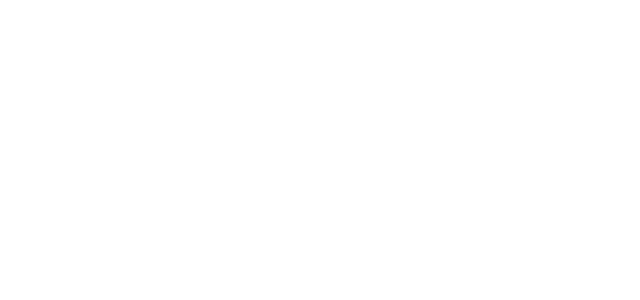
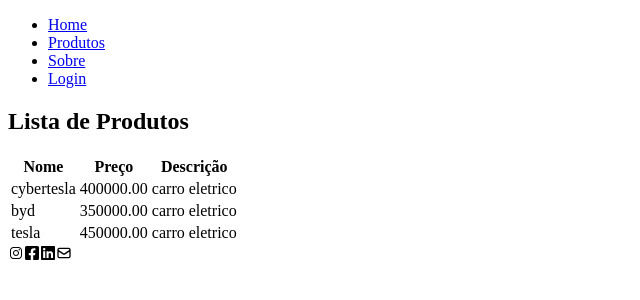
Before and after one commit to PP950/projetoweb, a React (Vite) app: page /cadastrarproduto in a window 1280 px wide. Before the commit this address had no page. Shown: the top 300 px of the page, without its empty margins (0-640 px from the left). Built offline with nearby package versions, Linux system fonts and the light colour scheme; data requests are answered from the project's data file.

Commit message:
adicionando cadastro de carros e cadastro de usuarios

```diff
--- a/dados_dos_produtos.json
+++ b/dados_dos_produtos.json
@@ -1,5 +1,22 @@
 {
-    "Produtos":[
-
-    ]
+  "Produtos": [
+    {
+      "id": "800a",
+      "nome": "cybertesla",
+      "preco": "400000",
+      "descricao": "carro eletrico"
+    },
+    {
+      "id": "25e3",
+      "nome": "byd",
+      "preco": "350000",
+      "descricao": "carro eletrico"
+    },
+    {
+      "id": "1368",
+      "nome": "tesla",
+      "preco": "450000",
+      "descricao": "carro eletrico"
+    }
+  ]
 }
--- a/src/main.jsx
+++ b/src/main.jsx
@@ -8,6 +8,7 @@
 import CadastrarProdutos from './routes/CadastrarProduto.jsx'
 import Error from './routes/Error.jsx'
 import App from './App.jsx'
+import Usuario from './routes/Usuario.jsx'
 
 //criando a função pai e filho
 const router = createBrowserRouter([{
@@ -21,7 +22,8 @@
     {path:'/login', element:<Login/>},
     {path:'/sobre', element:<Sobre/>},
     {path:'/produtos', element:<Produtos/>},
-    {path:'/cadastrarprodutos', element:<CadastrarProdutos/>},
+    {path:'/cadastrarproduto', element:<CadastrarProdutos/>},
+    {path:'/usuario', element:<Usuario/>}
   ]
 }])
 
--- a/src/routes/CadastrarProduto.jsx
+++ b/src/routes/CadastrarProduto.jsx
@@ -1,7 +1,44 @@
-const CadastrarProduto=()=>{
-    return(
-        <>
-        </>
-    )
-}
-export default CadastrarProduto
+import { useState, useEffect } from "react";
+import { Link } from "react-router-dom";
+
+const Produtos = () => {
+    const [produtos, setProdutos] = useState([]);
+
+    useEffect(() => {
+        fetch("http://localhost:4343/Produtos")
+            .then((res) => res.json())
+            .then((data) => {
+                setProdutos(data);
+            });
+    }, []);
+
+    const handleDelete = (id) => {
+        // Função para deletar o produto
+    };
+
+    return (
+        <section className="produtos">
+            <h1>Lista de Produtos</h1>
+            <table>
+                <thead>
+                    <tr>
+                        <th>Nome</th>
+                        <th>Preço</th>
+                        <th>Descrição</th>
+                    </tr>
+                </thead>
+                <tbody>
+                    {produtos.map((item) => (
+                        <tr key={item.id}>
+                            <td>{item.nome}</td>
+                            <td>{parseFloat(item.preco).toFixed(2)}</td>
+                            <td>{item.descricao}</td>
+                        </tr>
+                    ))}
+                </tbody>
+            </table>
+        </section>
+    );
+};
+
+export default Produtos;
--- a/src/routes/Login.jsx
+++ b/src/routes/Login.jsx
@@ -91,7 +91,7 @@
                             </li>
                             <li>
                                 <span className="text1">Não possui conta?</span>
-                                <Link to="/">Criar</Link>
+                                <Link to="/usuario">Criar</Link>
                             </li>
                         </ul>
                     </form>
--- /dev/null
+++ b/src/routes/Usuario.jsx
@@ -0,0 +1,89 @@
+import { useParams, Link,useNavigate } from "react-router-dom";
+import { useState, useEffect } from "react";
+
+
+const Usuario=()=>{
+    /*Hook-useParams- é utilizado para receber paramentros(codigo) pela rota */
+    let {id} =useParams();
+
+    /*Hook- useState- ele manipula o estado da variavel */
+    const [usuarios,setUsuarios]=useState({
+        id,
+        usuario:'',
+        senha:''
+    });
+
+    //Hook- useNavigate- redireciona para outro componente
+    const navigate = useNavigate();
+
+    //criando a função handleChange
+    // (...)spreed- expande os valores antigos com o novo  isso sempre vai acontecer com array ou objeto
+    // evento target- captura o que foi digitado em um campo
+    //value{usuarios.usuario} vai la no banco(json) e tras o usuario
+    //value{usuarios.senha} vai la no banco(json) e tras a senha
+    const handleChange=(e)=>{
+        setUsuarios({...usuarios,[e.target.name]: e.target.value});
+    }
+
+    //criando uma variavel method ara post edit
+    let metodo ="post"
+    if(id){
+        metodo="put"
+    }
+
+    //criando a função handleSubmit
+    const handleSubmit=(e)=>{
+        //Previne qualquer alteração na pagina (ex. Load)
+        e.preventDefault();
+
+    fetch(`http://localhost:9595/usuarios/${id ? id: ''}` ,{
+        method:metodo,
+        headers:{
+            'Content-Type': 'application/json',
+        },
+        body: JSON.stringify(usuarios),
+        //promises
+    }).then(()=>{
+        //direciona para o componente
+        navigate("/");
+    })
+    };
+
+
+
+
+    return (
+        <section className="usuario">
+            <h1>Cadastro de Usuários</h1>
+            <form onSubmit={handleSubmit}>
+                <input
+                    type="text"
+                    name="usuario"
+                    value={usuarios.usuario}
+                    placeholder="Digite seu usuário"
+                    /* O onChange é util em situações que é necessário reagir
+                    em tempo real a cada alteração do input */
+                    onChange={handleChange}
+                />
+
+                <input
+                    type="password"
+                    name="senha"
+                    value={usuarios.senha}
+                    placeholder="Digite sua senha"
+                    /* O onChange é util em situações que é necessário reagir
+                    em tempo real a cada alteração do input */
+                    onChange={handleChange}
+                />
+                <button type="submit">Cadastrar</button>
+                <Link to="/">
+
+
+                </Link>
+
+            </form>
+
+        </section>
+    )
+}
+export default Usuario
```
Also changed, not shown: dados.json (+11 -1 lines).
